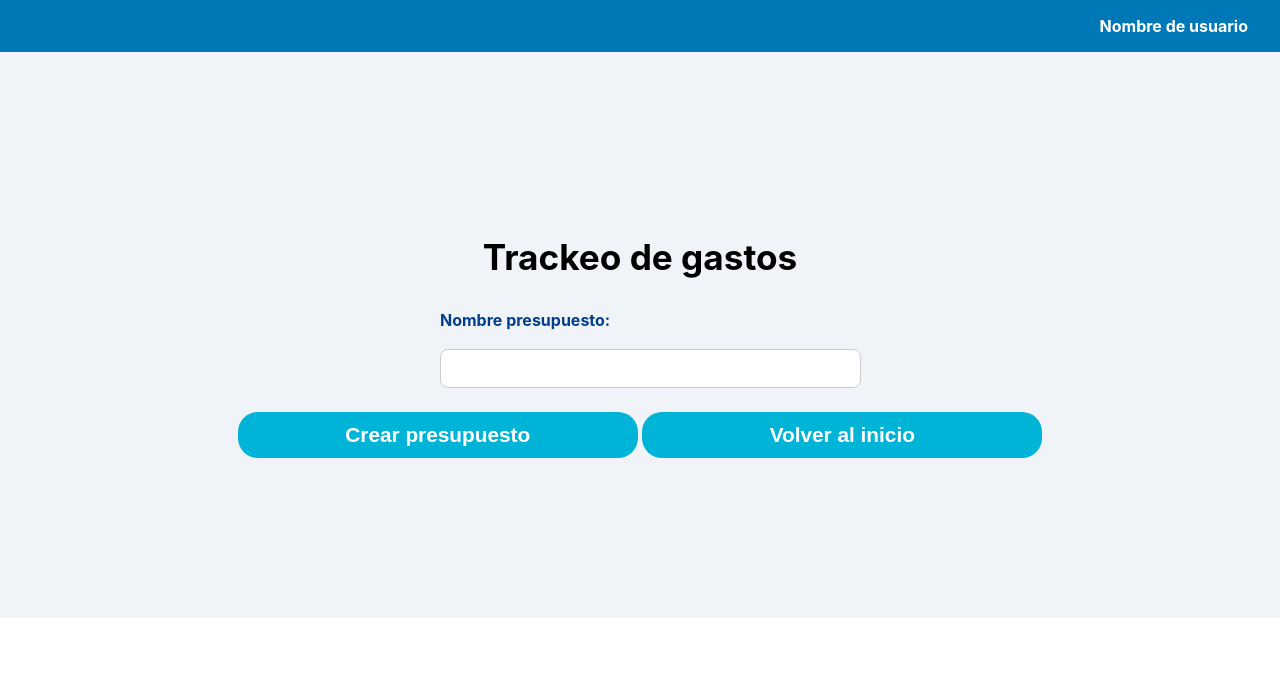
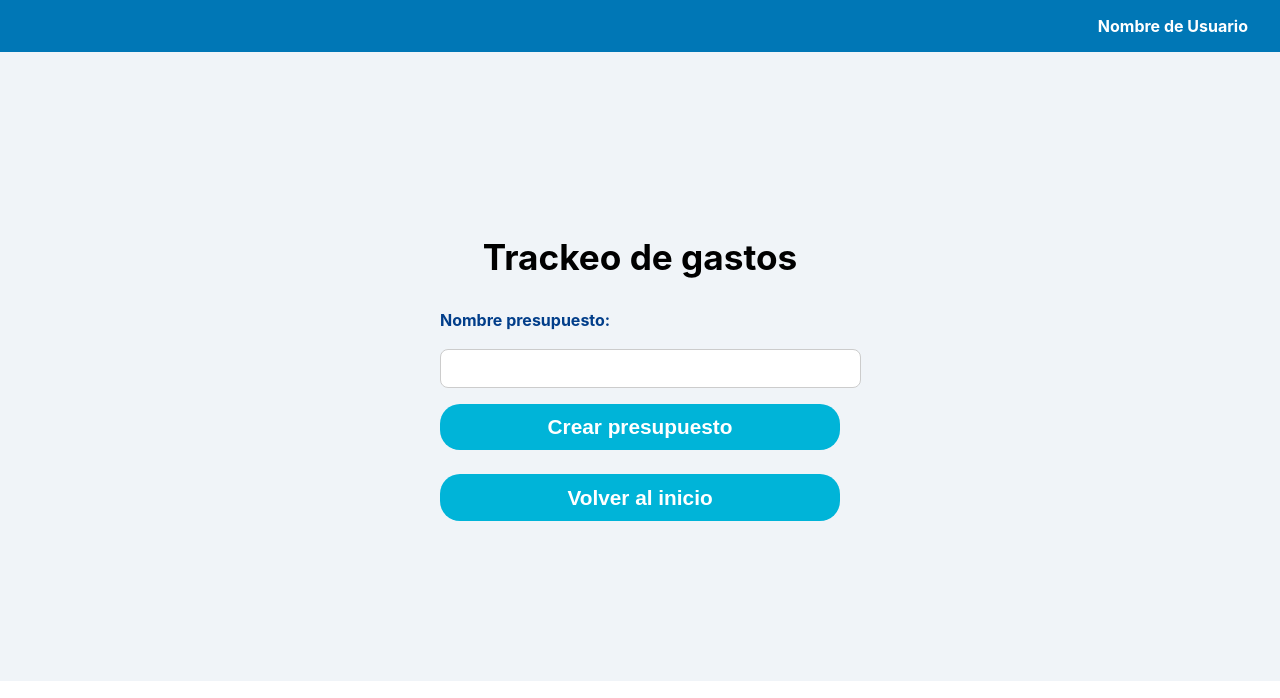
Before and after one commit to RodoAlbornoz/Proyecto-manejo-de-finanzas, a Flask app: template templates/nuevo-presupuesto.html in a window 1280 px wide. Shown: the top 698 px of the page. Run offline with Flask 3, Linux system fonts and the light colour scheme; the template is opened without the code that fills it, so the values that code supplies are empty.

Commit message:
Eliminar div y reacomodar header

```diff
--- a/index.html
+++ b/index.html
@@ -9,7 +9,9 @@
 </head>
 <body>
     <header>
+        <div class="navbar">
             <a href="#">Nombre de Usuario</a>
+        </div>
     </header>
 
     <main>
@@ -19,7 +21,6 @@
 
         <h2>¿Qué deseas hacer?</h2>
 
-        <div class="contenedor-botones">
         <a href="templates/nuevo-presupuesto.html">
             <button>Añadir presupuesto</button>
         </a>
@@ -27,7 +28,6 @@
         <a href="templates/consultar-presupuestos.html">
             <button>Consultar presupuestos</button>
         </a>
-        </div>
     </main>
 </body>
 </html>
--- a/static/css/styles.css
+++ b/static/css/styles.css
@@ -3,14 +3,14 @@ body {
     font-family: 'Inter', sans-serif;
 }
 
-header {
+.navbar {
     display: flex;
     justify-content: flex-end;
     padding: 1rem 2rem;
     background-color: #0077b6;
 }
 
-header a {
+.navbar a {
     color: white;
     font-weight: bold;
 }
--- a/templates/consultar-presupuestos.html
+++ b/templates/consultar-presupuestos.html
@@ -8,7 +8,9 @@
 </head>
 <body>
     <header>
-        <a href="#">Nombre de Usuario</a>
+        <div class="navbar">
+            <a href="#">Nombre de Usuario</a>
+        </div>
     </header>
 
     <main>
--- a/templates/nuevo-presupuesto.html
+++ b/templates/nuevo-presupuesto.html
@@ -7,7 +7,9 @@
 </head>
 <body>
     <header>
-        <a href="#">Nombre de usuario</a>
+        <div class="navbar">
+            <a href="#">Nombre de Usuario</a>
+        </div>
     </header>
 
     <main>
@@ -16,15 +18,13 @@
         <form action="nuevo-gasto.html" method="GET">
             <label for="nombre-presupuesto">Nombre presupuesto:</label>
             <input type="text" id="nombre-presupuesto" name="nombre-presupuesto" required">
+
+            <button type="submit">Crear presupuesto</button>
         </form>
 
-        <div class="contenedor-botones">
-            <button type="submit">Crear presupuesto</button>
-
-            <a href="../index.html">
-                <button>Volver al inicio</button>
-            </a>
-        </div>
+        <a href="../index.html">
+            <button>Volver al inicio</button>
+        </a>
     </main>
 </body>
 </html>
```
Also changed, not shown: templates/nuevo-gasto.html (+7 -7 lines). Lines whose indentation alone changed are shown as unchanged.
